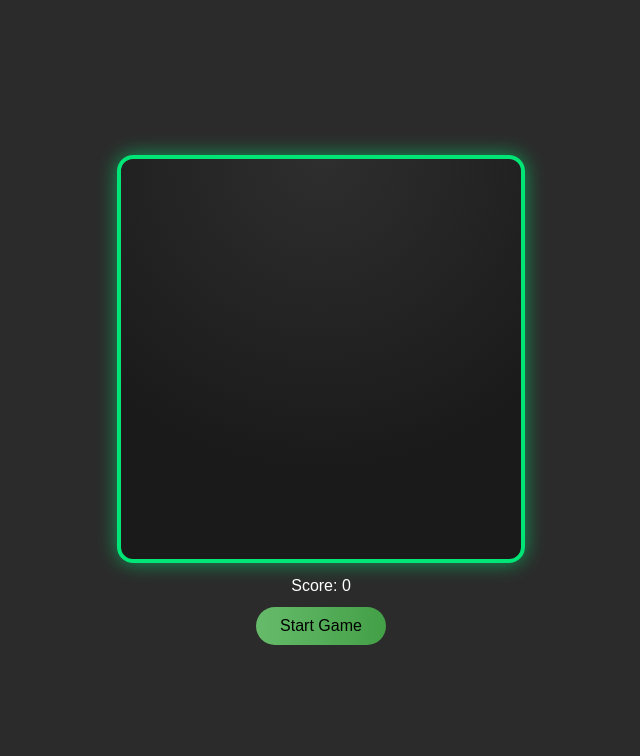
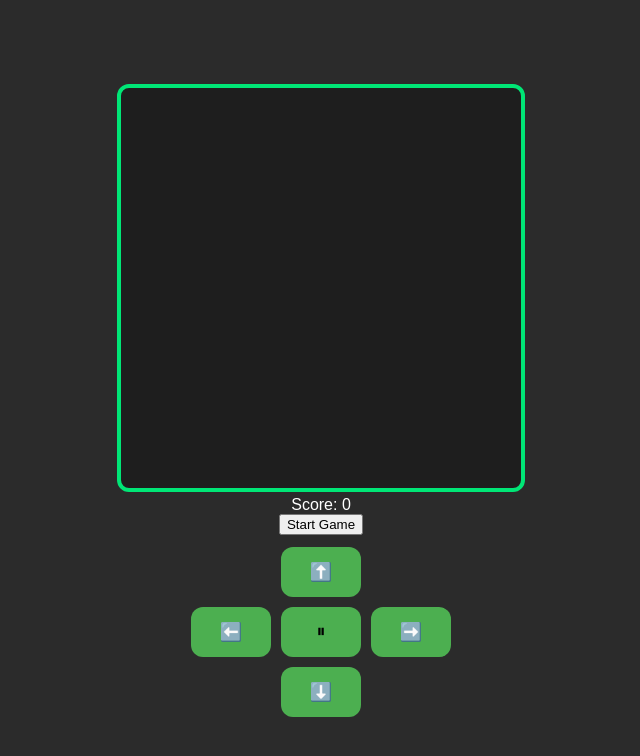
Before and after one commit to kuanzh8219-max/snake-game, a plain HTML site: page index.html in a window 1280 px wide. Shown: the whole page, without its empty margins (319-959 px from the left). Drawn offline with Linux system fonts and the light colour scheme.

Commit message:
Update index.html

```diff
--- a/index.html
+++ b/index.html
@@ -14,6 +14,7 @@
       background: #2b2b2b;
       color: #fff;
       font-family: Arial, sans-serif;
+      touch-action: none; /* prevent scroll on mobile */
     }
 
     #container {
@@ -21,25 +22,28 @@
     }
 
     canvas {
-      background: radial-gradient(circle at top, #2e2e2e 0%, #1a1a1a 70%);
+      width: 90vw;
+      max-width: 400px;
+      height: auto;
+      background: #1e1e1e;
       border: 4px solid #00e676;
-      border-radius: 16px;
-      box-shadow: 0 0 20px rgba(0, 230, 118, 0.6);
+      border-radius: 12px;
     }
 
-    #info {
-      margin-top: 10px;
-      font-size: 16px;
+    #controls {
+      margin-top: 12px;
+      display: grid;
+      grid-template-columns: repeat(3, 80px);
+      gap: 10px;
+      justify-content: center;
     }
 
-    button {
-      margin-top: 12px;
-      padding: 10px 24px;
-      font-size: 16px;
+    .btn {
+      padding: 14px;
+      font-size: 18px;
+      border-radius: 12px;
       border: none;
-      border-radius: 20px;
-      cursor: pointer;
-      background: linear-gradient(to right, #66bb6a, #43a047);
+      background: #4caf50;
       color: #000;
     }
   </style>
@@ -49,6 +53,19 @@
     <canvas id="game" width="400" height="400"></canvas>
     <div id="info">Score: <span id="score">0</span></div>
     <button id="startBtn">Start Game</button>
+
+    <!-- Mobile Controls -->
+    <div id="controls">
+      <div></div>
+      <button class="btn" id="up">⬆️</button>
+      <div></div>
+      <button class="btn" id="left">⬅️</button>
+      <button class="btn" id="pause">⏸</button>
+      <button class="btn" id="right">➡️</button>
+      <div></div>
+      <button class="btn" id="down">⬇️</button>
+      <div></div>
+    </div>
   </div>
 
   <script>
@@ -188,14 +205,17 @@
       ctx.fillRect(food.x, food.y, box, box);
     }
 
+    // ⌨️ Keyboard controls
     document.addEventListener('keydown', e => {
       if (['ArrowUp','ArrowDown','ArrowLeft','ArrowRight','Space'].includes(e.code)) {
         e.preventDefault();
       }
+
       if (e.code === 'ArrowUp' && direction !== 'DOWN') direction = 'UP';
       if (e.code === 'ArrowDown' && direction !== 'UP') direction = 'DOWN';
       if (e.code === 'ArrowLeft' && direction !== 'RIGHT') direction = 'LEFT';
       if (e.code === 'ArrowRight' && direction !== 'LEFT') direction = 'RIGHT';
+
       if (e.code === 'Space') {
         if (gameOver) {
           initGame();
@@ -207,6 +227,17 @@
       }
     });
 
+    // 📱 Mobile button controls
+    document.getElementById('up').onclick = () => direction !== 'DOWN' && (direction = 'UP');
+    document.getElementById('down').onclick = () => direction !== 'UP' && (direction = 'DOWN');
+    document.getElementById('left').onclick = () => direction !== 'RIGHT' && (direction = 'LEFT');
+    document.getElementById('right').onclick = () => direction !== 'LEFT' && (direction = 'RIGHT');
+    document.getElementById('pause').onclick = () => {
+      paused = !paused;
+      pauseSound.currentTime = 0;
+      pauseSound.play();
+    };
+
     startBtn.addEventListener('click', initGame);
   </script>
 </body>
```
